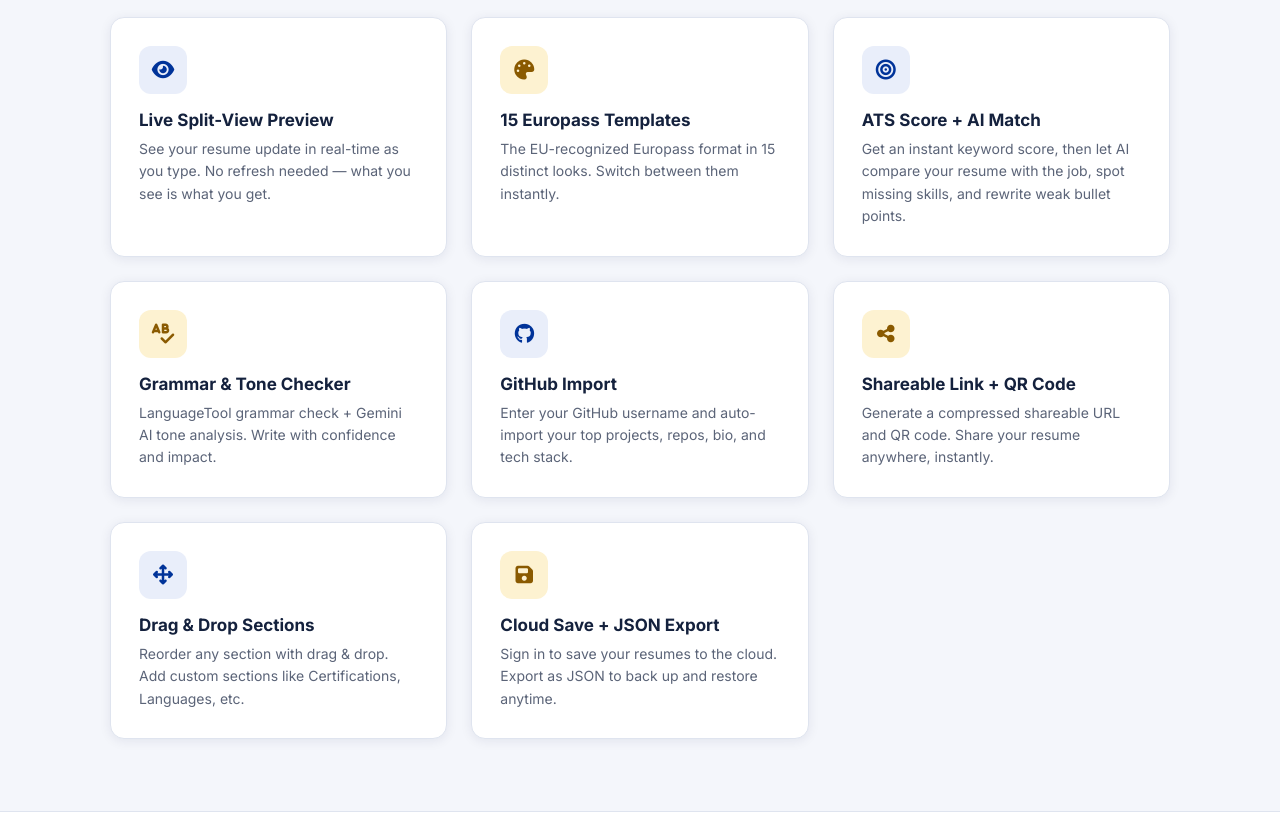
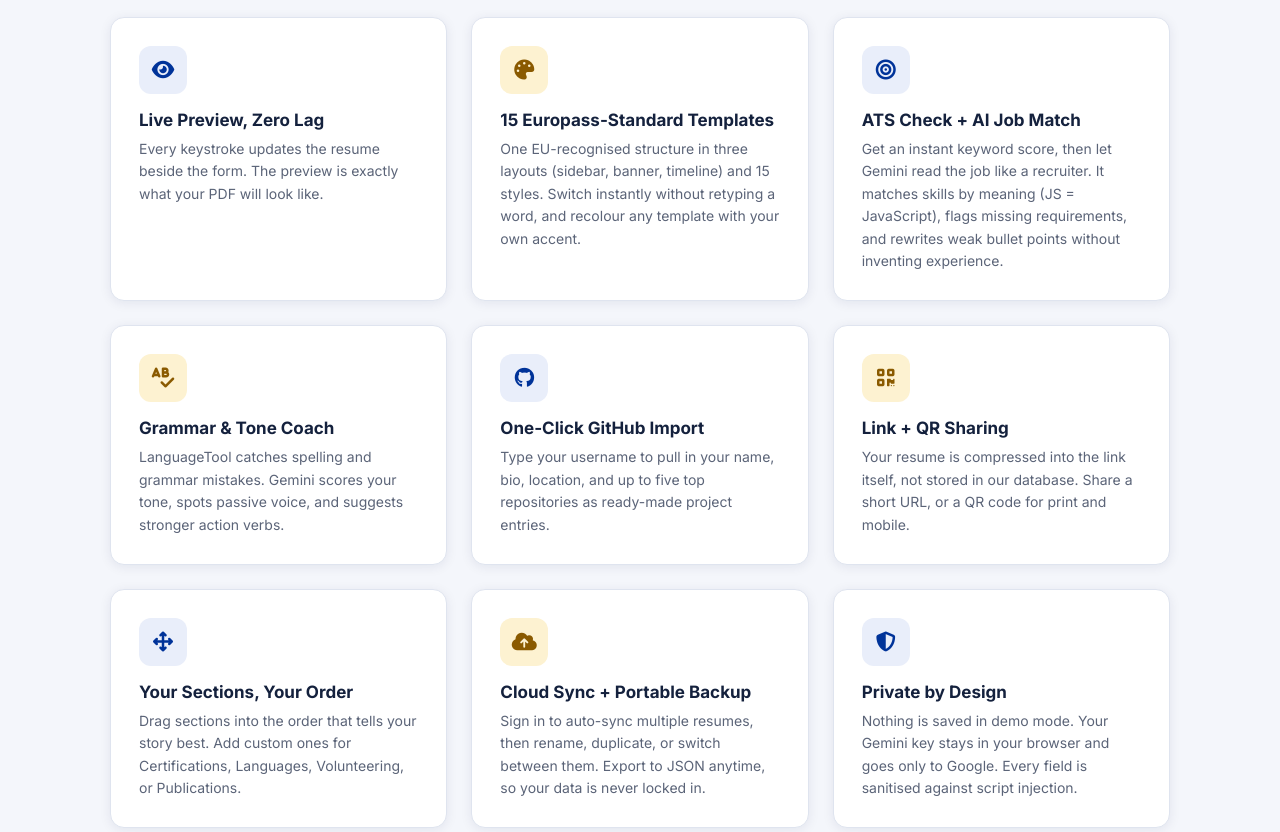
Before and after one commit to Taimur-Soft/taimur-resume, a plain HTML site: page index.html in a window 1280 px wide. Shown: the part 780-1612 px from the top of the page. Drawn offline with Linux system fonts and the light colour scheme.

Commit message:
Rewrite homepage feature cards and add Private by Design
Feature cards now explain how each feature works and what the user gains, with claims checked against the code. Adds a ninth card on privacy so the 3-column grid is full, and swaps in QR, cloud and shield icons.

```diff
--- a/index.html
+++ b/index.html
@@ -211,43 +211,48 @@
     <div class="features-grid">
       <div class="feature-card">
         <div class="feature-icon"><i class="fas fa-eye"></i></div>
-        <h3>Live Split-View Preview</h3>
-        <p>See your resume update in real-time as you type. No refresh needed — what you see is what you get.</p>
+        <h3>Live Preview, Zero Lag</h3>
+        <p>Every keystroke updates the resume beside the form. The preview is exactly what your PDF will look like.</p>
       </div>
       <div class="feature-card">
         <div class="feature-icon feature-icon-gold"><i class="fas fa-palette"></i></div>
-        <h3>15 Europass Templates</h3>
-        <p>The EU-recognized Europass format in 15 distinct looks. Switch between them instantly.</p>
+        <h3>15 Europass-Standard Templates</h3>
+        <p>One EU-recognised structure in three layouts (sidebar, banner, timeline) and 15 styles. Switch instantly without retyping a word, and recolour any template with your own accent.</p>
       </div>
       <div class="feature-card">
         <div class="feature-icon"><i class="fas fa-bullseye"></i></div>
-        <h3>ATS Score + AI Match</h3>
-        <p>Get an instant keyword score, then let AI compare your resume with the job, spot missing skills, and rewrite weak bullet points.</p>
+        <h3>ATS Check + AI Job Match</h3>
+        <p>Get an instant keyword score, then let Gemini read the job like a recruiter. It matches skills by meaning (JS = JavaScript), flags missing requirements, and rewrites weak bullet points without inventing experience.</p>
       </div>
       <div class="feature-card">
         <div class="feature-icon feature-icon-gold"><i class="fas fa-spell-check"></i></div>
-        <h3>Grammar & Tone Checker</h3>
-        <p>LanguageTool grammar check + Gemini AI tone analysis. Write with confidence and impact.</p>
+        <h3>Grammar &amp; Tone Coach</h3>
+        <p>LanguageTool catches spelling and grammar mistakes. Gemini scores your tone, spots passive voice, and suggests stronger action verbs.</p>
       </div>
       <div class="feature-card">
         <div class="feature-icon"><i class="fab fa-github"></i></div>
-        <h3>GitHub Import</h3>
-        <p>Enter your GitHub username and auto-import your top projects, repos, bio, and tech stack.</p>
+        <h3>One-Click GitHub Import</h3>
+        <p>Type your username to pull in your name, bio, location, and up to five top repositories as ready-made project entries.</p>
       </div>
       <div class="feature-card">
-        <div class="feature-icon feature-icon-gold"><i class="fas fa-share-alt"></i></div>
-        <h3>Shareable Link + QR Code</h3>
-        <p>Generate a compressed shareable URL and QR code. Share your resume anywhere, instantly.</p>
+        <div class="feature-icon feature-icon-gold"><i class="fas fa-qrcode"></i></div>
+        <h3>Link + QR Sharing</h3>
+        <p>Your resume is compressed into the link itself, not stored in our database. Share a short URL, or a QR code for print and mobile.</p>
       </div>
       <div class="feature-card">
         <div class="feature-icon"><i class="fas fa-arrows-up-down-left-right"></i></div>
-        <h3>Drag & Drop Sections</h3>
-        <p>Reorder any section with drag & drop. Add custom sections like Certifications, Languages, etc.</p>
+        <h3>Your Sections, Your Order</h3>
+        <p>Drag sections into the order that tells your story best. Add custom ones for Certifications, Languages, Volunteering, or Publications.</p>
       </div>
       <div class="feature-card">
-        <div class="feature-icon feature-icon-gold"><i class="fas fa-save"></i></div>
-        <h3>Cloud Save + JSON Export</h3>
-        <p>Sign in to save your resumes to the cloud. Export as JSON to back up and restore anytime.</p>
+        <div class="feature-icon feature-icon-gold"><i class="fas fa-cloud-arrow-up"></i></div>
+        <h3>Cloud Sync + Portable Backup</h3>
+        <p>Sign in to auto-sync multiple resumes, then rename, duplicate, or switch between them. Export to JSON anytime, so your data is never locked in.</p>
+      </div>
+      <div class="feature-card">
+        <div class="feature-icon"><i class="fas fa-shield-halved"></i></div>
+        <h3>Private by Design</h3>
+        <p>Nothing is saved in demo mode. Your Gemini key stays in your browser and goes only to Google. Every field is sanitised against script injection.</p>
       </div>
     </div>
   </section>
```
